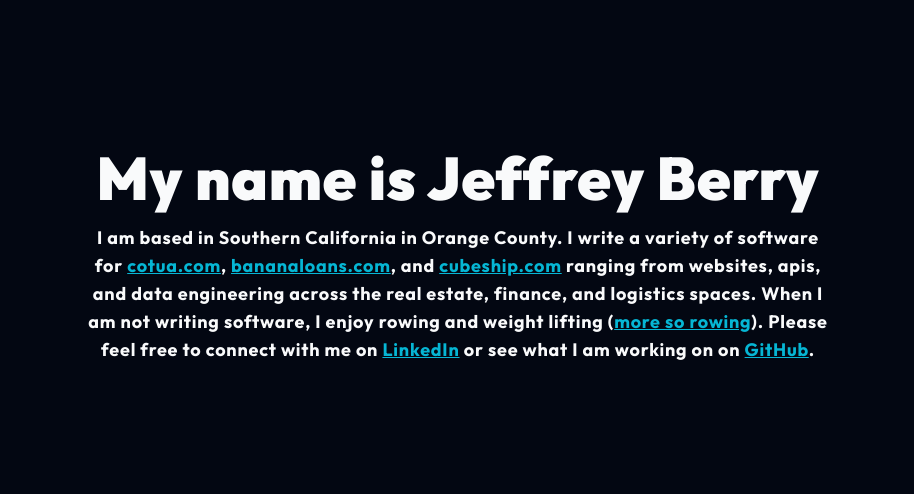
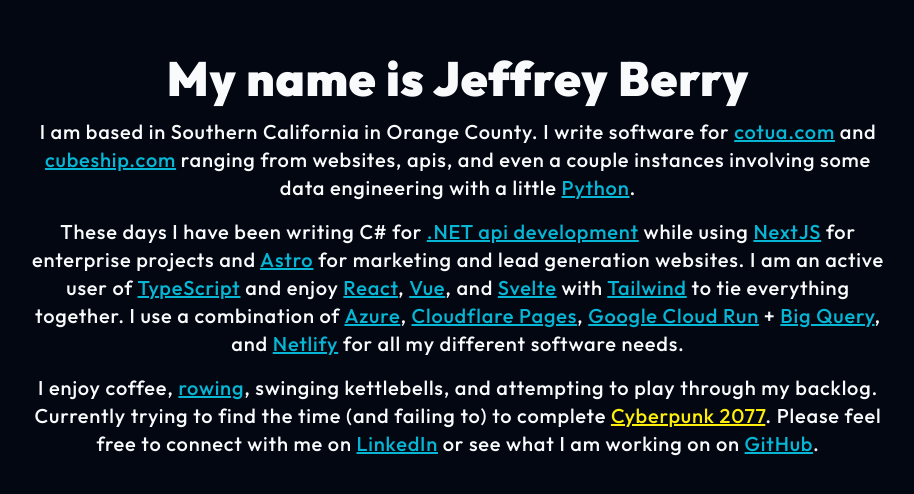
Before and after one commit to jberry93/jeffreyberry.dev, an Astro site: page / in a window 1280 px wide. Shown: the part 144-638 px from the top of the page, without its empty margins (182-1096 px from the left). Built offline with nearby package versions, Linux system fonts and the light colour scheme; Astro itself is replaced by a stand-in of ours.

Commit message:
chore(index.astro): update front page content

```diff
--- a/src/pages/index.astro
+++ b/src/pages/index.astro
@@ -3,12 +3,18 @@ import Base from "../layouts/Base.astro";
 ---
 
 <Base>
-    <section class="h-screen max-w-3xl w-full mx-auto px-2 flex flex-col items-center justify-center text-center">
-        <h1 class="text-4xl lg:text-6xl font-black mb-4">
+    <section class="sm:h-screen max-w-4xl w-full mx-auto px-4 py-10 lg:p-4 flex flex-col items-center justify-center text-center">
+        <h1 class="text-4xl lg:text-5xl font-black mb-4">
             My name is Jeffrey Berry
         </h1>
-        <p class="text-sm lg:text-lg font-bold">
-            I am based in Southern California in Orange County. I write a variety of software for <a href="https://cotua.com/" class="text-cyan-500 underline">cotua.com</a>, <a href="https://bananaloans.com" class="text-cyan-500 underline">bananaloans.com</a>, and <a href="https://www.cubeship.com/" class="text-cyan-500 underline">cubeship.com</a> ranging from websites, apis, and data engineering across the real estate, finance, and logistics spaces. When I am not writing software, I enjoy rowing and weight lifting (<a href="https://log.concept2.com/profile/1738484" class="text-cyan-500 underline">more so rowing</a>). Please feel free to connect with me on <a href="https://www.linkedin.com/in/jeffrey-berry-82154a3a/" class="text-cyan-500 underline">LinkedIn</a> or see what I am working on on <a href="https://github.com/jberry93" class="text-cyan-500 underline">GitHub</a>.
+        <p class="text-base lg:text-xl leading-loose">
+            I am based in Southern California in Orange County. I write software for <a href="https://cotua.com/" class="text-cyan-500 underline">cotua.com</a> and <a href="https://www.cubeship.com/" class="text-cyan-500 underline">cubeship.com</a> ranging from websites, apis, and even a couple instances involving some data engineering with a little <a href="https://www.python.org/" class="text-cyan-500 underline">Python</a>.
+        </p>
+        <p class="text-base lg:text-xl my-4 leading-loose">
+            These days I have been writing C# for <a href="https://dotnet.microsoft.com/en-us/apps/aspnet/apis" class="text-cyan-500 underline">.NET api development</a> while using <a href="https://nextjs.org/" class="text-cyan-500 underline">NextJS</a> for enterprise projects and <a href="https://astro.build/" class="text-cyan-500 underline">Astro</a> for marketing and lead generation websites. I am an active user of <a href="https://www.typescriptlang.org/" class="text-cyan-500 underline">TypeScript</a> and enjoy <a href="https://react.dev/" class="text-cyan-500 underline">React</a>, <a href="https://vuejs.org/" class="text-cyan-500 underline">Vue</a>, and <a href="https://svelte.dev/" class="text-cyan-500 underline">Svelte</a> with <a href="https://tailwindcss.com/" class="text-cyan-500 underline">Tailwind</a> to tie everything together. I use a combination of <a href="https://azure.microsoft.com" class="text-cyan-500 underline">Azure</a>, <a href="https://pages.cloudflare.com/" class="text-cyan-500 underline">Cloudflare Pages</a>, <a href="https://cloud.google.com/run/" class="text-cyan-500 underline">Google Cloud Run</a> + <a href="https://cloud.google.com/bigquery/" class="text-cyan-500 underline">Big Query</a>, and <a href="https://www.netlify.com/" class="text-cyan-500 underline">Netlify</a> for all my different software needs.
+        </p>
+        <p class="text-base lg:text-xl leading-loose">
+            I enjoy coffee, <a href="https://log.concept2.com/profile/1738484" class="text-cyan-500 underline">rowing</a>, swinging kettlebells, and attempting to play through my backlog. Currently trying to find the time (and failing to) to complete <a href="https://www.cyberpunk.net" class="text-[#fcee0a] underline">Cyberpunk 2077</a>. Please feel free to connect with me on <a href="https://www.linkedin.com/in/jeffrey-berry-82154a3a/" class="text-cyan-500 underline">LinkedIn</a> or see what I am working on on <a href="https://github.com/jberry93" class="text-cyan-500 underline">GitHub</a>.
         </p>
     </section>
 </Base>
```
